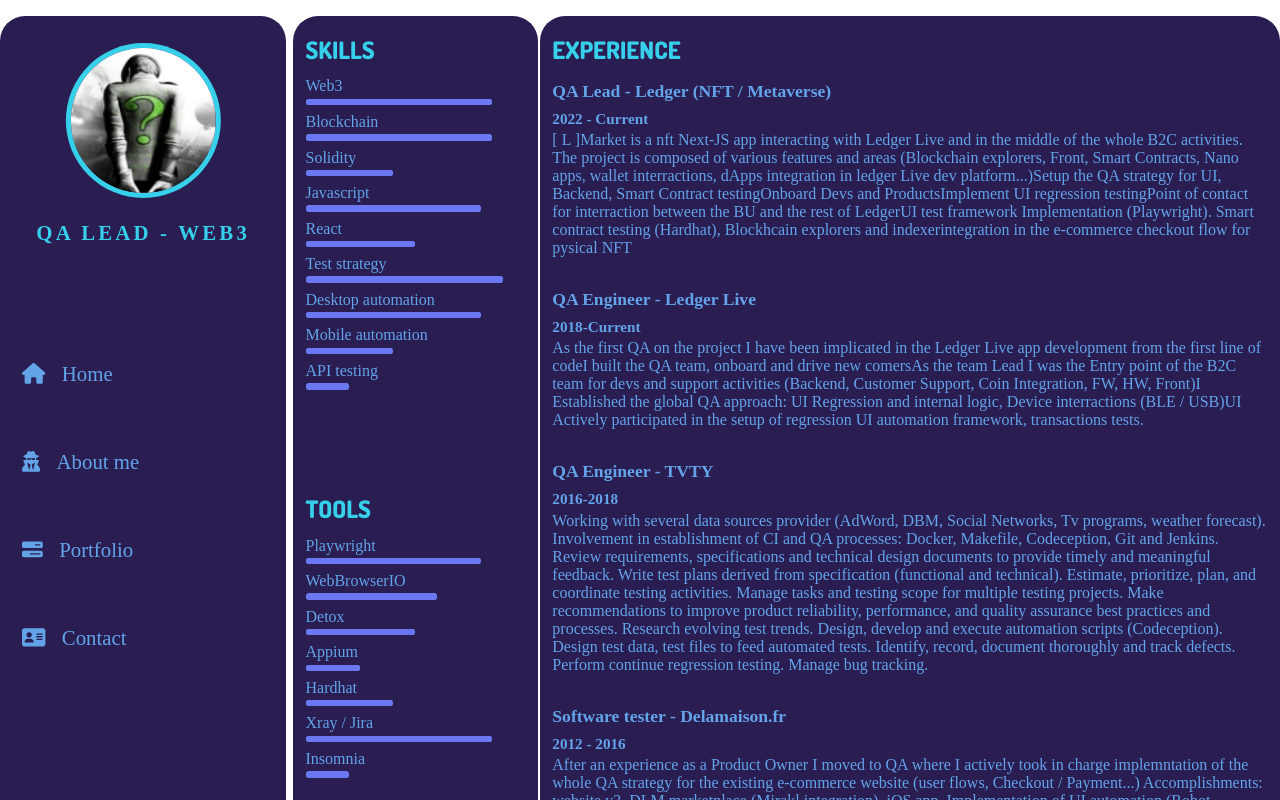
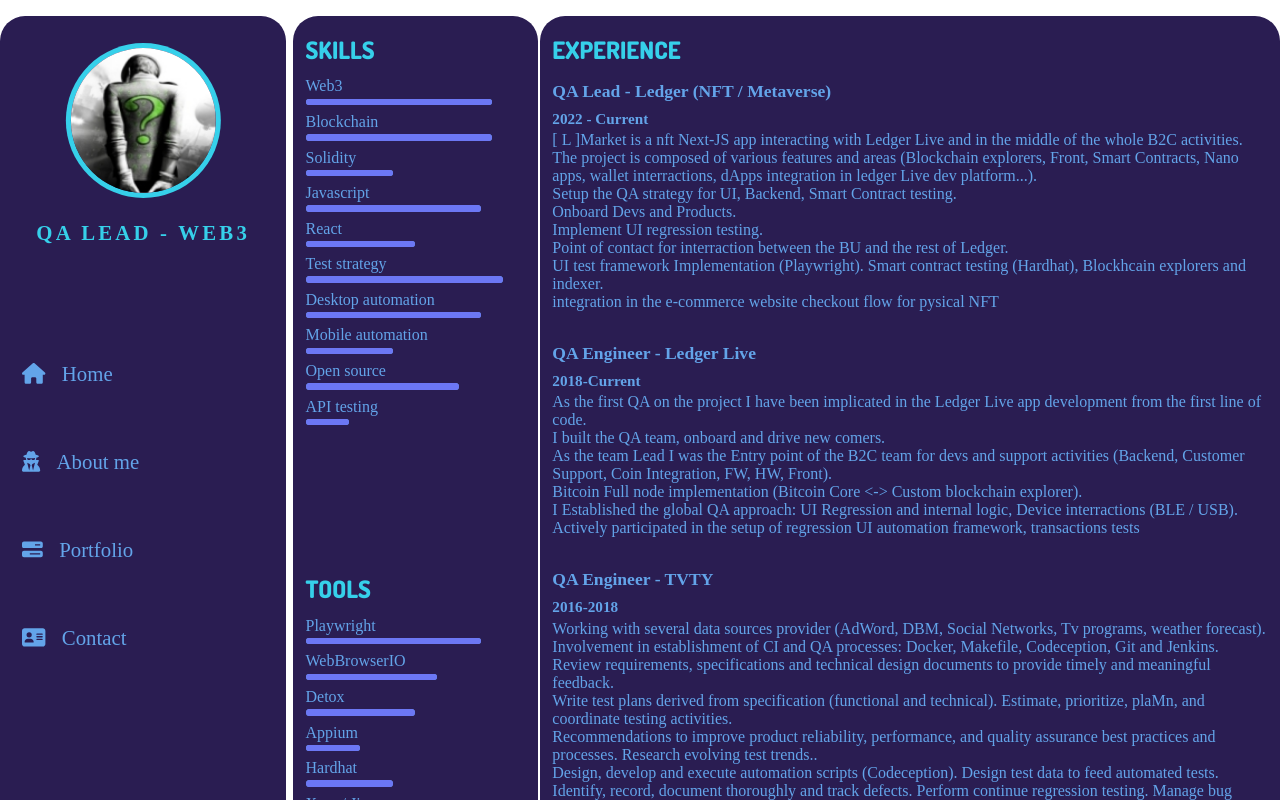
Before and after one commit to aulric-ledger/react-resume, a React (Create React App) app: page /expertise in a window 1280 px wide. Shown: the top 800 px of the page. Built offline with nearby package versions, Linux system fonts and the light colour scheme; a web font is replaced by a local one.

Commit message:
fix experiences rendering

```diff
--- a/src/components/expertise/Technical.js
+++ b/src/components/expertise/Technical.js
@@ -12,7 +12,8 @@ class Technical extends Component {
       {id: 6, value: 'Test strategy', xp:4.5},
       {id: 7, value: 'Desktop automation', xp:4},
       {id: 8, value: 'Mobile automation', xp:2},
-      {id: 9, value: 'API testing', xp:1}
+      {id: 9, value: 'Open source', xp:3.5},
+      {id: 10, value: 'API testing', xp:1}
     ],
     tools: [
       {id: 1, value: 'Playwright', xp:4},
--- a/src/data/experienceData.js
+++ b/src/data/experienceData.js
@@ -3,14 +3,13 @@ export const experienceData = [
     id:1,
     title: 'QA Lead - Ledger (NFT / Metaverse)',
     duration: '2022 - Current',
-    description:
-      ['[ L ]Market is a nft Next-JS app interacting with Ledger Live and in the middle of the whole B2C activities. The project is composed of various features and areas (Blockchain explorers, Front, Smart Contracts, Nano apps, wallet interractions, dApps integration in ledger Live dev platform...)',
-      'Setup the QA strategy for UI, Backend, Smart Contract testing',
-      'Onboard Devs and Products',
-      'Implement UI regression testing',
-      'Point of contact for interraction between the BU and the rest of Ledger',
-      'UI test framework Implementation (Playwright). Smart contract testing (Hardhat), Blockhcain explorers and indexer',
-      'integration in the e-commerce checkout flow for pysical NFT'
+    description: ['[ L ]Market is a nft Next-JS app interacting with Ledger Live and in the middle of the whole B2C activities. The project is composed of various features and areas (Blockchain explorers, Front, Smart Contracts, Nano apps, wallet interractions, dApps integration in ledger Live dev platform...). \n',
+      'Setup the QA strategy for UI, Backend, Smart Contract testing. \n',
+      'Onboard Devs and Products. \n',
+      'Implement UI regression testing. \n',
+      'Point of contact for interraction between the BU and the rest of Ledger. \n',
+      'UI test framework Implementation (Playwright). Smart contract testing (Hardhat), Blockhcain explorers and indexer. \n',
+      'integration in the e-commerce website checkout flow for pysical NFT'
       ]
 
   },
@@ -18,18 +17,25 @@ export const experienceData = [
     id:2,
     title: 'QA Engineer - Ledger Live',
     duration: '2018-Current',
-    description: ['As the first QA on the project I have been implicated in the Ledger Live app development from the first line of code',
-    'I built the QA team, onboard and drive new comers',
-    'As the team Lead I was the Entry point of the B2C team for devs and support activities (Backend, Customer Support, Coin Integration, FW, HW, Front)',
-    'I Established the global QA approach: UI Regression and internal logic, Device interractions (BLE / USB)',
-    'UI Actively participated in the setup of regression UI automation framework, transactions tests.'
+    description: ['As the first QA on the project I have been implicated in the Ledger Live app development from the first line of code. \n',
+    'I built the QA team, onboard and drive new comers. \n',
+    'As the team Lead I was the Entry point of the B2C team for devs and support activities (Backend, Customer Support, Coin Integration, FW, HW, Front). \n',
+    'Bitcoin Full node implementation (Bitcoin Core <-> Custom blockchain explorer). \n',
+    'I Established the global QA approach: UI Regression and internal logic, Device interractions (BLE / USB). \n',
+    'Actively participated in the setup of regression UI automation framework, transactions tests'
   ]
   },
   {
     id:3,
     title: 'QA Engineer - TVTY',
     duration: '2016-2018',
-    description:'Working with several data sources provider (AdWord, DBM, Social Networks, Tv programs, weather forecast). Involvement in establishment of CI and QA processes: Docker, Makefile, Codeception, Git and Jenkins. Review requirements, specifications and technical design documents to provide timely and meaningful feedback. Write test plans derived from specification (functional and technical). Estimate, prioritize, plan, and coordinate testing activities. Manage tasks and testing scope for multiple testing projects. Make recommendations to improve product reliability, performance, and quality assurance best practices and processes. Research evolving test trends. Design, develop and execute automation scripts (Codeception). Design test data, test files to feed automated tests. Identify, record, document thoroughly and track defects. Perform continue regression testing. Manage bug tracking.',
+    description: ['Working with several data sources provider (AdWord, DBM, Social Networks, Tv programs, weather forecast). \n',
+    'Involvement in establishment of CI and QA processes: Docker, Makefile, Codeception, Git and Jenkins. \n',
+    'Review requirements, specifications and technical design documents to provide timely and meaningful feedback. \n',
+    'Write test plans derived from specification (functional and technical). Estimate, prioritize, plaMn, and coordinate testing activities. \n',
+    'Recommendations to improve product reliability, performance, and quality assurance best practices and processes. Research evolving test trends.. \n',
+    'Design, develop and execute automation scripts (Codeception). Design test data to feed automated tests. Identify, record, document thoroughly and track defects. Perform continue regression testing. Manage bug tracking.'
+  ]
   },
   {
     id:4,
--- a/src/styles/components/_navigation.scss
+++ b/src/styles/components/_navigation.scss
@@ -9,7 +9,7 @@
   position: relative;
   display: grid;
   grid-template-columns: 1fr;
-  grid-template-rows: 250px auto .15fr .25fr;
+  grid-template-rows: 250px 1fr auto auto;
   grid-template-areas:
     "1"
     "2"
@@ -80,11 +80,10 @@
 
   .links {
     grid-area: 3;
-    padding-bottom: .8rem;
     ul {
       display: flex;
-      width:auto;
-      justify-content:space-evenly;
+      width: auto;
+      justify-content: space-evenly;
 
       li {
         font-size: 1.3rem;
@@ -105,7 +104,8 @@
   .signature {
     grid-area: 4;
     margin-top: 2rem;
-    padding-bottom: 1.2rem;
+    margin-bottom: .8rem;
+    padding: 1rem 0;
     text-align: center;
     letter-spacing: .1rem;
     font-size: .7rem;
--- a/src/styles/pages/_expertise.scss
+++ b/src/styles/pages/_expertise.scss
@@ -107,6 +107,11 @@
 
       .experiencesList > * {
         padding-bottom: 2rem;
+        white-space: pre-line;
+      }
+
+      .experience:nth-child(4) {
+        padding-bottom: .8rem;
       }
     }
     .other {
```
